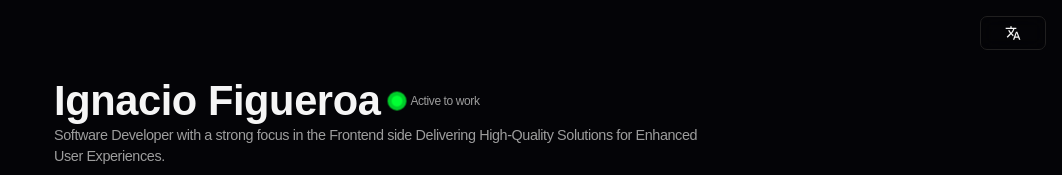
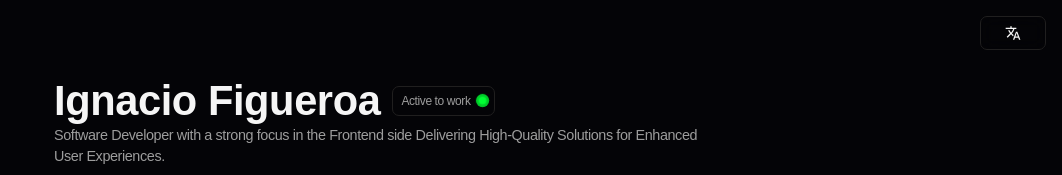
Before and after one commit to figueroaignacio/portfolio, a React (Vite) app: page / in a window 1280 px wide. Shown: the top 175 px of the page, without its empty margins (218-1280 px from the left). Built offline with nearby package versions, Linux system fonts and the light colour scheme.

Commit message:
feat: improve active to work ui

```diff
--- a/src/components/ActiveToWork/ActiveToWork.module.css
+++ b/src/components/ActiveToWork/ActiveToWork.module.css
@@ -2,6 +2,9 @@
   display: flex;
   align-items: center;
   gap: 0.5rem;
+  border: 0.0625rem solid #201f1f;
+  padding: 0.3rem 0.5rem;
+  border-radius: 0.4375rem;
 }
 
 .pulsatingDot {
@@ -9,14 +12,14 @@
   background-color: #00ff33;
   border-radius: 50%;
   box-sizing: border-box;
-  height: 10px;
-  width: 10px;
+  height: 0.4375rem;
+  width: 0.4375rem;
 }
 
 .pulsatingDot:before {
   animation: pulseRing 1.25s cubic-bezier(0.215, 0.61, 0.355, 1) infinite;
   background-color: #00ff33;
-  border-radius: 45px;
+  border-radius: 2.8125rem;
   content: "";
   display: block;
   height: 300%;
--- a/src/components/ActiveToWork/ActiveToWork.tsx
+++ b/src/components/ActiveToWork/ActiveToWork.tsx
@@ -9,8 +9,8 @@ export function ActiveToWork() {
 
   return (
     <div className={styles.container}>
+      <span>{t("activeToWork.title")}</span>
       <div className={styles.pulsatingDot} />
-      <span>{t("activeToWork.title")}</span>
     </div>
   );
 }
--- a/src/sections/Hero/Hero.module.css
+++ b/src/sections/Hero/Hero.module.css
@@ -8,6 +8,7 @@
   display: flex;
   align-items: center;
   gap: 0.75rem;
+  flex-wrap: wrap;
 }
 
 .heroTitle {
```
